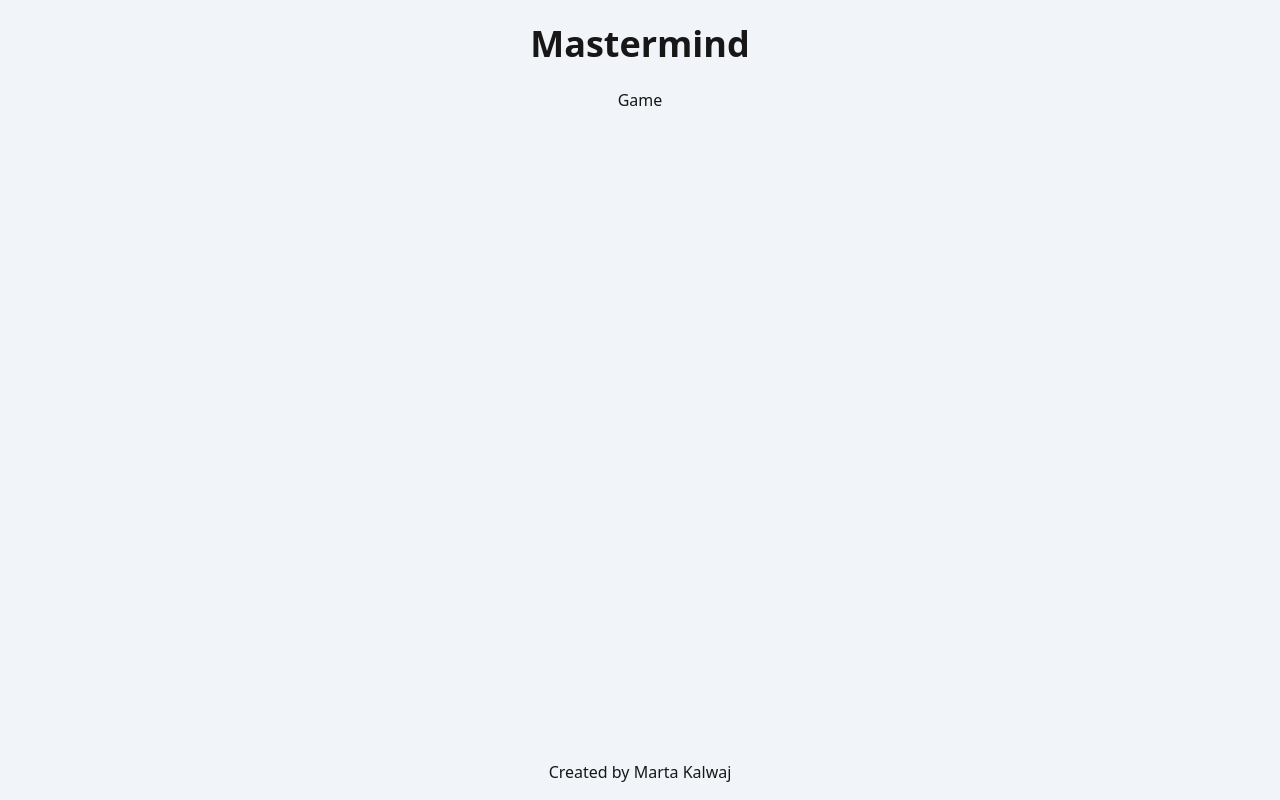
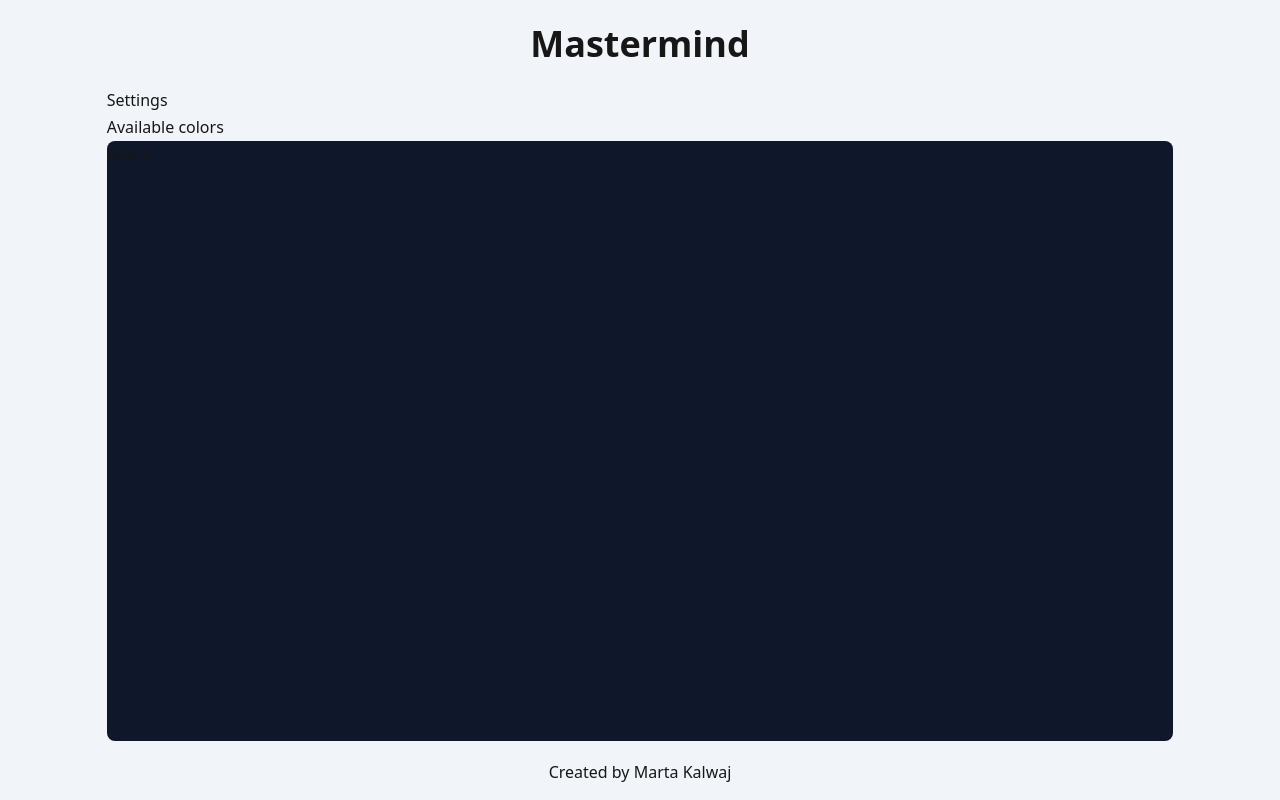
Before and after one commit to martaProsniak/mastermind, an Angular app: page / in a window 1280 px wide. Built offline with nearby package versions, Linux system fonts and the light colour scheme.

Commit message:
Components placement inside game

```diff
--- a/package.json
+++ b/package.json
@@ -6,7 +6,6 @@
     "start": "ng serve",
     "build": "ng build",
     "watch": "ng build --watch --configuration development",
-    "build-prod": "ng build --prod",
     "test": "ng test"
   },
   "private": true,
--- a/src/app/app.module.ts
+++ b/src/app/app.module.ts
@@ -11,13 +11,14 @@ import { ColorDotComponent } from './game/color-dot/color-dot.component';
 import { HintComponent } from './game/hint/hint.component';
 import { ColorCodeComponent } from './game/color-code/color-code.component';
 import { FooterComponent } from './footer/footer.component';
+import { AvailableColorsComponent } from './game/available-colors/available-colors.component';
 
 
 @NgModule({
   declarations: [
     AppComponent,
     HeaderComponent,
-    GameComponent, BoardComponent, SettingsComponent, ColorsRowComponent, ColorDotComponent, HintComponent, ColorCodeComponent, FooterComponent
+    GameComponent, BoardComponent, SettingsComponent, ColorsRowComponent, ColorDotComponent, HintComponent, ColorCodeComponent, FooterComponent, AvailableColorsComponent
   ],
   imports: [
     BrowserModule
--- /dev/null
+++ b/src/app/game/available-colors/available-colors.component.html
@@ -0,0 +1 @@
+<p>Available colors</p>
--- a/src/app/game/board/board.component.html
+++ b/src/app/game/board/board.component.html
@@ -1 +1,3 @@
-<p>board works!</p>
+<div class="h-[600px] bg-slate-900 rounded-lg">
+  Board
+</div>
--- a/src/app/game/game.component.html
+++ b/src/app/game/game.component.html
@@ -1 +1,5 @@
-<div class="text-center game-wrapper">Game</div>
+<div class="game-wrapper grid">
+  <game-settings></game-settings>
+  <available-colors></available-colors>
+  <game-board></game-board>
+</div>
--- a/src/app/game/settings/settings.component.html
+++ b/src/app/game/settings/settings.component.html
@@ -1 +1 @@
-<p>settings works!</p>
+<p>Settings</p>
```
Also changed, not shown: src/app/game/available-colors/available-colors.component.ts (added, +10 -0 lines), src/app/game/available-colors/available-colors.component.css (added).
